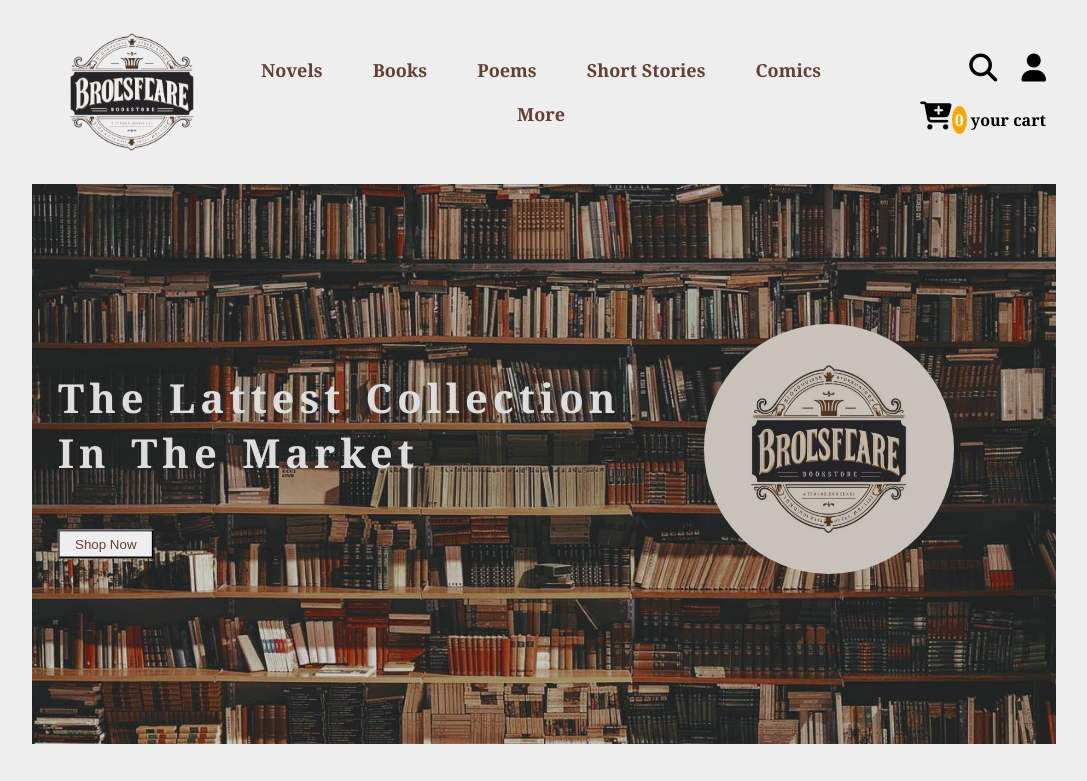
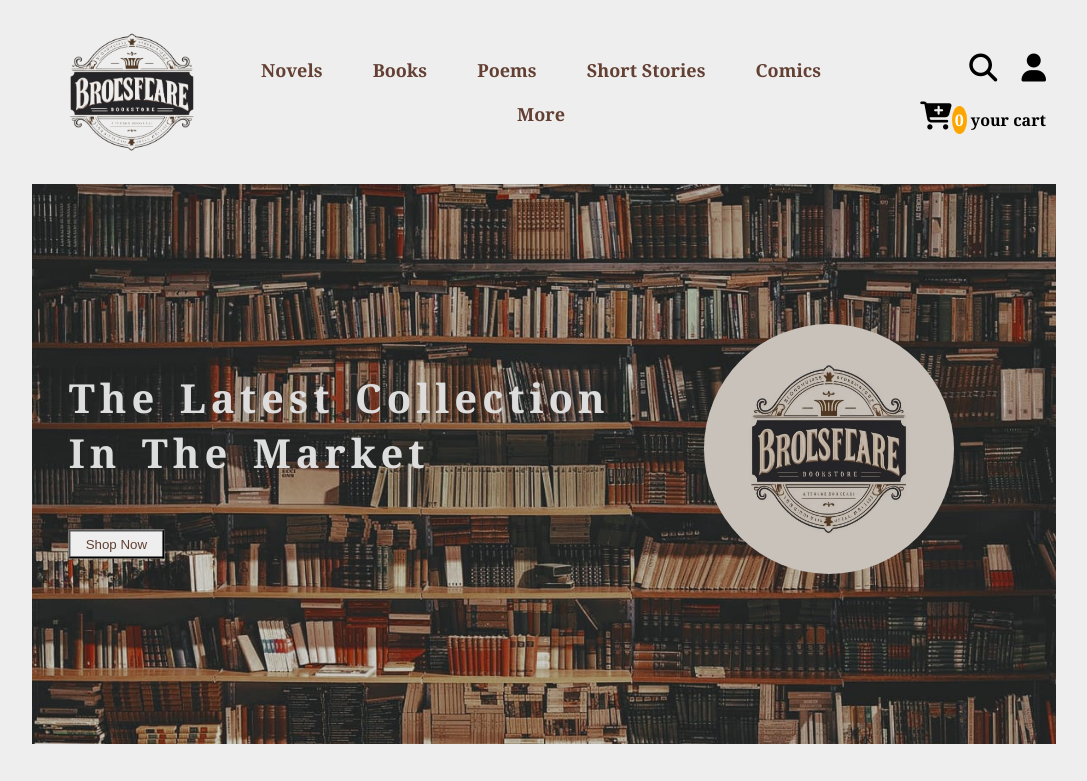
Before and after one commit to MohamedEl-hussainey29/second-project, a plain HTML site: page index.html in a window 1280 px wide. Shown: the top 781 px of the page, without its empty margins (96-1183 px from the left). Drawn offline with Linux system fonts and the light colour scheme.

Commit message:
Update index.html

```diff
--- a/index.html
+++ b/index.html
@@ -59,7 +59,7 @@
         <div class="container">
             <div class="home-content">
                 <div class="home-info">
-                    <h1 class="home-title">the lattest collection <br>in the market</h1>
+                    <h1 class="home-title">the latest collection <br>in the market</h1>
                     <button class="home-btn">shop now</button>
                 </div> <!-- home-info -->
                 <img src="imgs/logo1.jpg" alt="pic">
```
